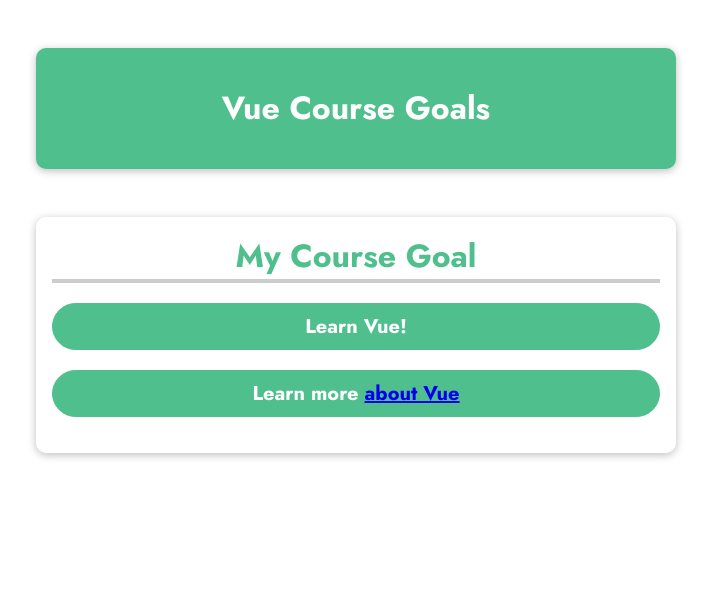
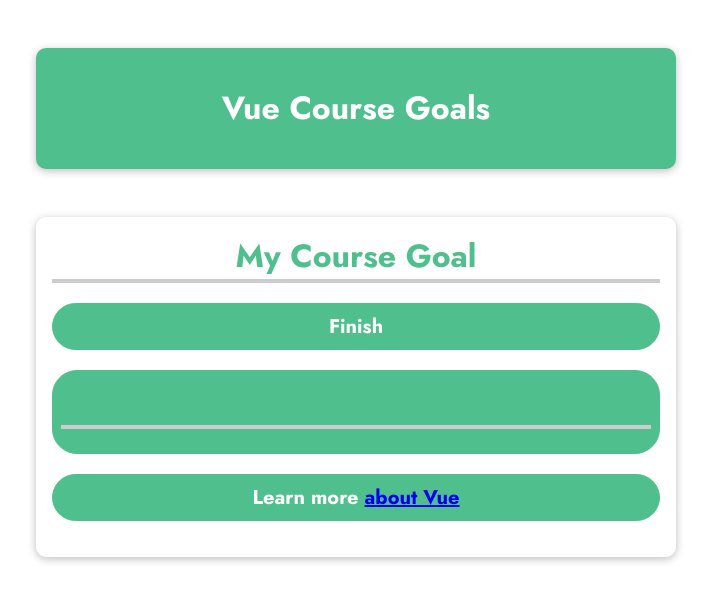
Before and after one commit to jollypyun/practicingVue, a plain HTML site: page index.html in a window 1280 px wide. Shown: the whole page, without its empty margins (284-995 px from the left). Drawn offline with nearby package versions, Linux system fonts and the light colour scheme.

Commit message:
데이터 바인딩

```diff
--- a/app.js
+++ b/app.js
@@ -7,10 +7,18 @@ const app =  Vue.createApp({
     // 그 자체로 함수이자 객체
     data: function() {
         return {
-            courseGoal: 'Finish',
+            courseGoalA: 'Finish',
+            courseGoalB: '<h2>Master</h2>',
             vueLink: 'https://vuejs.org/'
         };
     },
+    /*
+        문자열 안에 html 코드를 집어넣고자 하는 경우 그냥 넣으면 그대로 출력될 것이다.
+        XSS 공격으로부터 보호하기 위해서 집어넣은 것이다.
+        만약 HTML 코드를 집어넣고 싶은 경우에는 v-html 디렉티브를 이용하여 사용한다.
+        v-html : 해당 요소는 HTML로 인식해야 한다라는 것을 알린다.
+    */
+
 
     // methods : 호출 및 이벤트가 생겼을 경우 실행할 함수 정의
     // 메서드 및 함수로 만들어진 객체
@@ -19,9 +27,17 @@ const app =  Vue.createApp({
         outputGoal() {
             const randomNumber = Math.random();
             if(randomNumber < 0.5) {
-                return 'Learn Vue!';
+                return this.courseGoalA;
+                /*
+                    만약 courseGoalA를 반환하고자 한다면
+                    return courseGoalA 가 아닌
+                    return this.courseGoalA 로 반환.
+                    courseGoalA는 변수나 상수가 아닌 data의 프로퍼티이기 때문에 찾을 수 없다고 한다.
+                    Vue는 data객체에서 반환하는 데이터 전체를 가져다가 병합해서 전역 Vue 인스턴스 객체로 만든다.
+                    이 인스턴스 객체는 this 키워드를 사용하여 접근 가능
+                */
             }
-            return 'Master Vue!';
+            return this.courseGoalB;
         }
     }
 });
@@ -34,3 +50,6 @@ app.mount('#user-goal');
 // Vue는 보이지 않는 곳에서 HTML 코드를 스캔해 지원되는 기능과 구문을 감지
 // 템플릿에서 컨탠츠를 출력하고자 하는 구문은 HTML에서 이중 중괄호로 사용해 출력한다. 이런 구문을 보간법이라 한다.
 // 보간법 : data에서 반환하는 객체의 일부분인 프로퍼티를 참조하고 이중 중괄호 부분에 해당 프로퍼티 값이 출력되도록 하는 방법
+
+
+// 단, v-html을 기본 설정으로 사용하게 된다면 이중 중괄호에 내장된 XSS 공격에 대한 방어 기능을 회피하게 되어 보안이 위험해진다.
--- a/index.html
+++ b/index.html
@@ -19,6 +19,7 @@
     <section id="user-goal">
       <h2>My Course Goal</h2>
       <p>{{ outputGoal() }}</p> <!-- 보간법은 data뿐 아니라 methods도 가능. 기본적인 js 코드도 가능. 다만 복잡한(if 등) 기능은 불가 -->
+      <p v-html= "outputGoal()"></p> <!-- v-html은 이중 중괄호가 아닌 큰 따옴표를 이용한다. -->
       <p>Learn more <a v-bind:href="vueLink">about Vue</a></p> <!-- 이중 중괄호 구문은 여닫는 HTML 태그에서만 사용이 가능. --> <!--<a href="{{ vueLink }}"> 는 오류 발생-->
     </section>
   </body>
```
